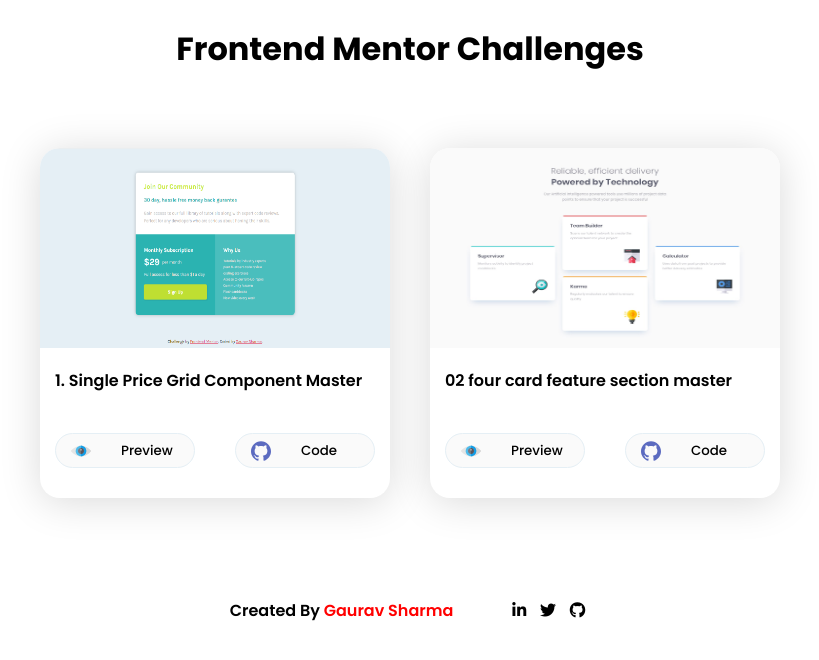
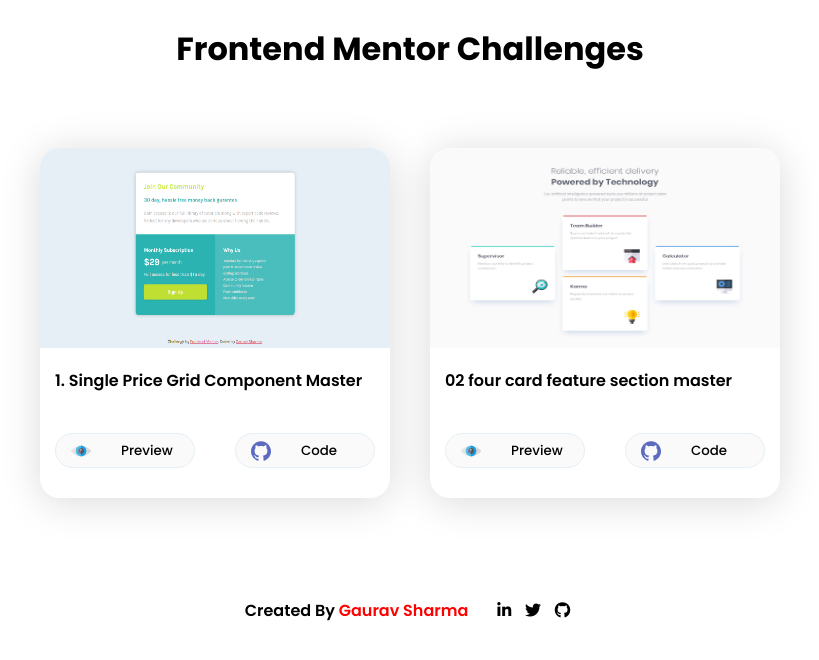
Before and after one commit to gauravsharmatheofficial/Frontend-Mentor-Challenges, a plain HTML site: page index.html in a window 1280 px wide. Shown: the whole page, without its empty margins (230-1049 px from the left). Drawn offline with Linux system fonts and the light colour scheme.

Commit message:
Update styles.css

```diff
--- a/styles.css
+++ b/styles.css
@@ -97,7 +97,7 @@ footer {
 footer .name {
   color: red;
 
-  padding-right: 50px;
+  padding-right: 20px;
 }
 
 .social-icon {
```
